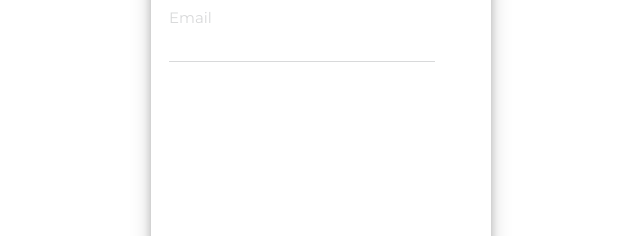
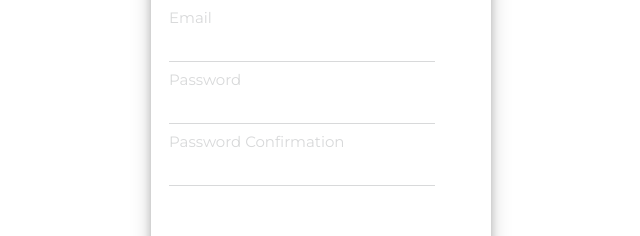
Before and after one commit to RNekoCloud/cvzn-client-dev, a React (Vite) app: page /register in a window 1280 px wide. Shown: the part 169-405 px from the top of the page, without its empty margins (319-959 px from the left). Built offline with nearby package versions, Linux system fonts and the light colour scheme.

Commit message:
feat: Add more input

```diff
--- a/src/routes/Register.tsx
+++ b/src/routes/Register.tsx
@@ -8,7 +8,11 @@ const Register = () => {
                 <Card>
                     <CardTitle>Register</CardTitle>
                     <InputTitle>Email</InputTitle>
-                    <InputText></InputText>
+                    <InputText />
+                    <InputTitle>Password</InputTitle>
+                    <InputText />
+                    <InputTitle>Password Confirmation</InputTitle>
+                    <InputText />
                 </Card>
             </CardContainer>
         </>
```
